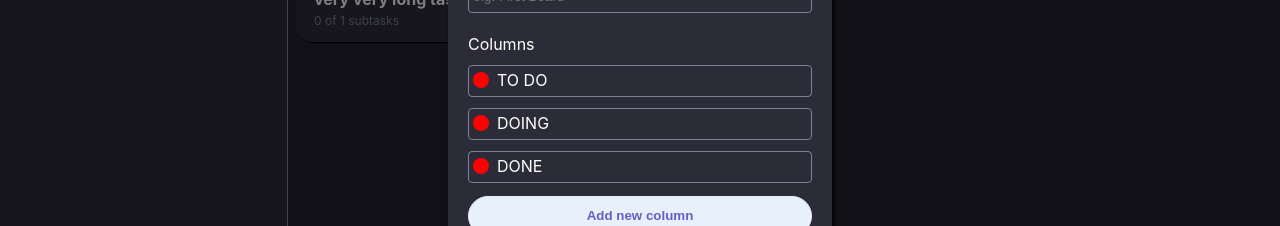
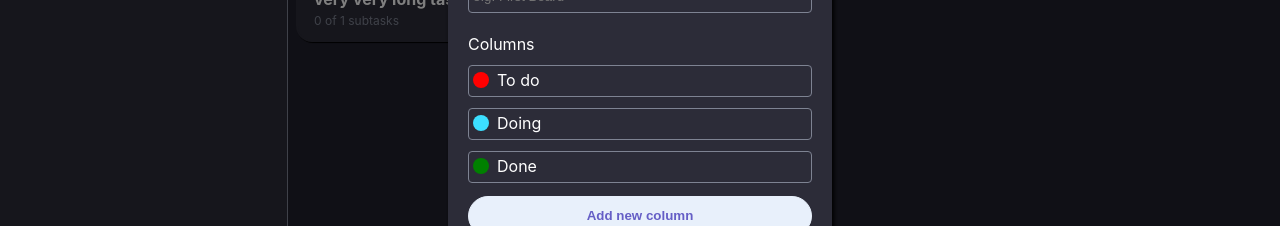
Before and after one commit to andreeaorian/kanban-web-app, a React (Create React App) app: page / in a window 1280 px wide. Both pictures are taken after a click on the element "+ Create Board". Shown: the part 228-454 px from the top of the page. Built offline with nearby package versions, Linux system fonts and the light colour scheme.

Commit message:
Make new board popup component reusable

```diff
--- a/src/components/popups/newBoard/new-board-popup.tsx
+++ b/src/components/popups/handleBoard/handle-board-popup.tsx
@@ -1,31 +1,83 @@
-import { useState, useMemo, useCallback } from "react";
-import { useSelector, useDispatch } from "react-redux";
-import type { RootState } from "../../../redux/store";
+import { useState, useMemo, useCallback, useReducer } from "react";
+import { useDispatch } from "react-redux";
 import PopupListActionableValue from "../components/popup-list-actionable-value";
-import {
-	addColumn,
-	changeTitle,
-	deleteColumn,
-} from "../../../redux/boardReducer";
 import { addBoard } from "../../../redux/appReducer";
 import { generateId } from "../../../utils/id-generator";
 import useBoardValidation from "../../../hooks/use-board-validator";
 import ActionableInput from "../components/actionable-input";
+import { Board } from "../../../models";
 
 import "../form-content.scss";
 
-export default function NewBoardPopup({ close }: { close: () => void }) {
-	const board = useSelector((state: RootState) => state.board);
+const initialBoard: Board = {
+	id: "",
+	title: "",
+	columns: [
+		{ title: "To do", color: "#FF0000" },
+		{ title: "Doing", color: "#3CDFFF" },
+		{ title: "Done", color: "#008000" },
+	],
+	tasks: [],
+	isSelected: false,
+};
+
+interface BoardState {
+	board: Board;
+}
+
+enum BoardActionTypes {
+	CHANGE_TITLE = "CHANGE_TITLE",
+	ADD_COLUMN = "ADD_COLUMN",
+	DELETE_COLUMN = "DELETE_COLUMN",
+}
+
+interface BoardAction {
+	type: BoardActionTypes;
+	payload: any;
+}
+
+function boardReducer(state: BoardState, action: BoardAction) {
+	const { type, payload } = action;
+	switch (type) {
+		case BoardActionTypes.CHANGE_TITLE:
+			return {
+				...state,
+				board: { ...state.board, title: payload },
+			};
+		case BoardActionTypes.DELETE_COLUMN:
+			return {
+				...state,
+				board: {
+					...state.board,
+					columns: state.board.columns.filter((x) => x.title !== payload),
+				},
+			};
+		case BoardActionTypes.ADD_COLUMN:
+			return {
+				...state,
+				board: {
+					...state.board,
+					columns: [...state.board.columns, payload],
+				},
+			};
+		default:
+			return state;
+	}
+}
+
+export default function HandleBoardPopup({ close }: { close: () => void }) {
+	const [boardState, reducerDispatch] = useReducer(boardReducer, {
+		board: initialBoard,
+	});
 	const [isNewColumnInputVisible, setIsNewColumnInputVisible] = useState(false);
 	const [validationResult, setValidationResult] =
 		useState<Record<string, string>>();
-
-	const dispatch = useDispatch();
+	const reduxDispatch = useDispatch();
 	const { validateBoard } = useBoardValidation();
 
 	const allColumnNames = useMemo(() => {
-		return board.columns.map((x) => x.title);
-	}, [board.columns]);
+		return boardState.board.columns.map((x) => x.title);
+	}, [boardState.board.columns]);
 	const isBoardNameInvalid = useMemo(
 		() => !!validationResult && !!validationResult.boardName,
 		[validationResult]
@@ -39,30 +91,34 @@ export default function NewBoardPopup({ close }: { close: () => void }) {
 		setIsNewColumnInputVisible(true);
 	};
 
-	const saveColumn = useCallback(
-		(title: string, color?: string) => {
-			dispatch(addColumn({ title: title, color: color! }));
-			setIsNewColumnInputVisible(false);
-		},
-		[dispatch]
-	);
+	const saveNewColumn = useCallback((title: string, color?: string) => {
+		reducerDispatch({
+			type: BoardActionTypes.ADD_COLUMN,
+			payload: { title: title, color: color! },
+		});
+		setIsNewColumnInputVisible(false);
+	}, []);
 
 	const saveBoard = (e: React.FormEvent<HTMLButtonElement>) => {
 		e.preventDefault();
-		const validationResult = validateBoard(board);
+		const validationResult = validateBoard(boardState.board);
 		setValidationResult(validationResult);
 
 		if (Object.keys(validationResult).length === 0) {
 			const boardId = generateId();
-			dispatch(addBoard({ ...board, id: boardId }));
+			reduxDispatch(addBoard({ ...boardState.board, id: boardId }));
 			close();
 		}
 	};
 
 	const changeBoardTitle = (e: React.ChangeEvent<HTMLInputElement>) =>
-		dispatch(changeTitle(e.target.value));
+		reducerDispatch({
+			type: BoardActionTypes.CHANGE_TITLE,
+			payload: e.target.value,
+		});
 
-	const deleteValue = (title: string) => dispatch(deleteColumn(title));
+	const deleteColumn = (title: string) =>
+		reducerDispatch({ type: BoardActionTypes.DELETE_COLUMN, payload: title });
 
 	const revertAddingNewColumn = () => setIsNewColumnInputVisible(false);
 
@@ -82,6 +138,7 @@ export default function NewBoardPopup({ close }: { close: () => void }) {
 						name="boardName"
 						id="boardName"
 						placeholder="e.g. First Board"
+						value={boardState.board.title}
 						onChange={changeBoardTitle}
 					/>
 				</div>
@@ -92,13 +149,13 @@ export default function NewBoardPopup({ close }: { close: () => void }) {
 							<span className="error">{validationResult?.columns}</span>
 						)}
 					</div>
-					{board.columns.map((column) => (
+					{boardState.board.columns.map((column) => (
 						<PopupListActionableValue
 							title={column.title}
 							hasColor={true}
 							color={column.color}
 							key={column.title}
-							deleteHandler={deleteValue}
+							deleteHandler={deleteColumn}
 						/>
 					))}
 					{isNewColumnInputVisible && (
@@ -107,7 +164,7 @@ export default function NewBoardPopup({ close }: { close: () => void }) {
 							inputPlaceholder="e.g. Testing"
 							hasColor={true}
 							similarNames={allColumnNames}
-							save={saveColumn}
+							save={saveNewColumn}
 							revertChanges={revertAddingNewColumn}
 						/>
 					)}
--- a/src/components/sidebar/sidebar.tsx
+++ b/src/components/sidebar/sidebar.tsx
@@ -9,7 +9,7 @@ import {
 import type { RootState } from "../../redux/store";
 import SidebarBoardCard from "./components/sidebar-board";
 import PopupWrapper from "../popups/popup-wrapper";
-import NewBoardPopup from "../popups/newBoard/new-board-popup";
+import HandleBoardPopup from "../popups/handleBoard/handle-board-popup";
 import { resetBoard } from "../../redux/boardReducer";
 import {
 	changeSidebarVisibility,
@@ -76,7 +76,7 @@ export default function Sidebar() {
 			<PopupWrapper
 				isVisible={isNewBoardPopupVisible}
 				closePopup={handleClosePopup}>
-				<NewBoardPopup close={handleClosePopup} />
+				<HandleBoardPopup close={handleClosePopup} />
 			</PopupWrapper>
 		</>
 	);
```
